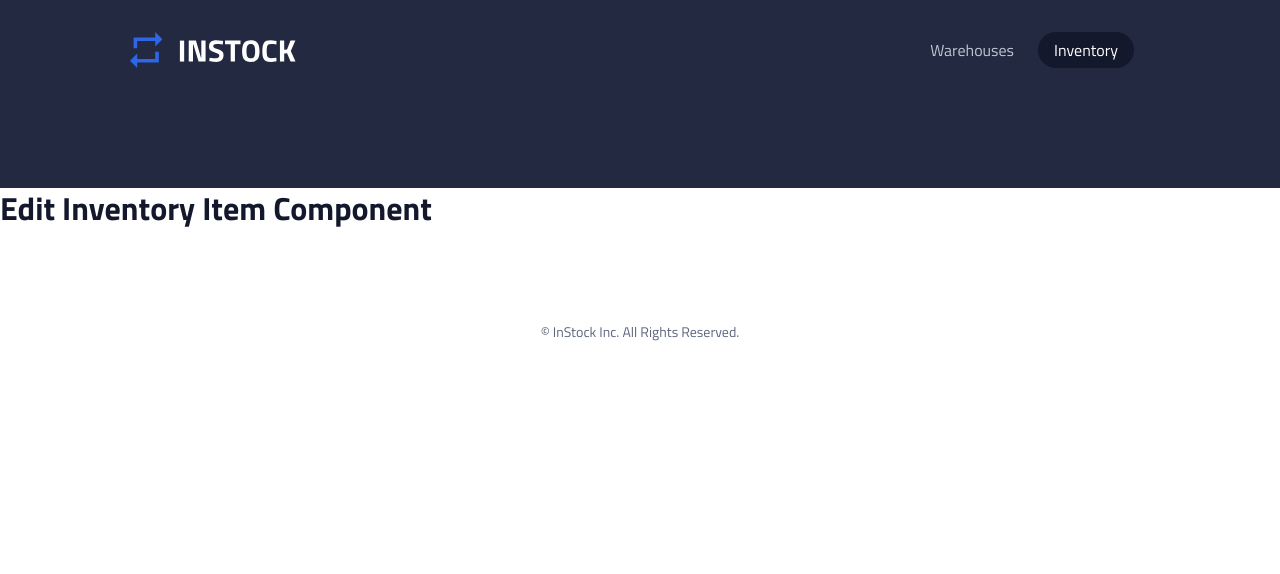
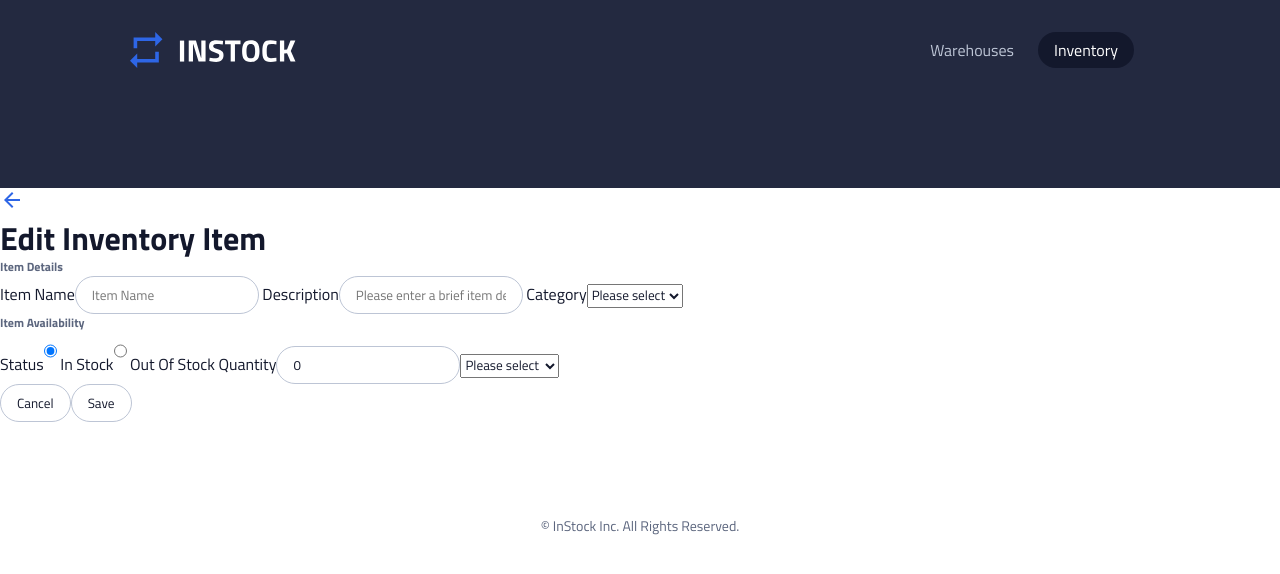
Before and after one commit to brainstation-instock/team2-instock-client, a React (Create React App) app: page /inventories/1/edit in a window 1280 px wide. Shown: the top 574 px of the page. Built offline with nearby package versions, Linux system fonts and the light colour scheme; no server answers.

Commit message:
sass in progress

```diff
--- a/src/components/AddInventoryItem/AddInventoryItem.js
+++ b/src/components/AddInventoryItem/AddInventoryItem.js
@@ -62,9 +62,13 @@ function AddInventoryItem() {
                                     <input className='details__form-input' type='text' id='item_name' placeholder="Item Name"/>
                                 </label>
 
+
                                 <label className="details__form-label" htmlFor='description'> Description
-                                    <textarea className='details__form-input--textarea' type='textarea' id='description' placeholder="Please enter a brief item description..."/>
+                                    <div className="textarea-container">
+                                        <textarea className='details__form-input--textarea' type='textarea' id='description' placeholder="Please enter a brief item description..."/>
+                                    </div>
                                 </label>
+
 
                                 <label className="details__form-label" htmlFor='category'> Category
                                     <select className='details__form-input--dropdown' id='category' defaultValue={''}>
@@ -89,8 +93,9 @@ function AddInventoryItem() {
                                         <input id='status' type="radio" value="Out Of Stock" name="status"/> <p className="stock-txt">Out Of Stock</p>
                                         </div>
                                     </label>
+                                 {/* ${formRef.current.status.value === 'Out Of Stock' ? 'out-of-stock' : 'in-stock'}  */}
                                 </div>
-                                <label className={`details__form-label--${formRef.current.status.value === "Out Of Stock" ? 'out-of-stock' : 'in-stock'}`} htmlFor='quantity'> Quantity
+                                <label className={`details__form-label`} htmlFor='quantity'> Quantity
                                     <input className='details__form-input' id='quantity' type="text" defaultValue="0"/>
                                 </label>
 
--- a/src/components/AddInventoryItem/AddInventoryItem.scss
+++ b/src/components/AddInventoryItem/AddInventoryItem.scss
@@ -164,7 +164,9 @@
         }
 
         &--textarea{
-            height:20vh;
+            border:none;
+            padding-top: 5px;
+
         }
 
     }
@@ -224,3 +226,21 @@
 .stock-txt{
     padding-left: 10px;
 }
+
+.textarea-container {
+    border: 1px solid $secondary2;
+    height: 13vh;
+    border-radius: 1.25rem;
+}
+
+.details__form-input--textarea:focus{
+    outline:none;
+}
+
+.textarea-container:focus-within {
+    border: 2px solid #2E66E5;
+}
+
+input:focus{
+    outline: 2px solid #2E66E5;
+}
--- a/src/components/EditInventoryItem/EditInventoryItem.js
+++ b/src/components/EditInventoryItem/EditInventoryItem.js
@@ -1,11 +1,89 @@
 import './EditInventoryItem.scss';
 import Header from '../Header/Header';
+import { useRef } from 'react'
+import axios from 'axios'
+import { NavLink, useNavigate } from 'react-router-dom'
+import backIcon from '../../assets/icons/arrow_back-24px.svg'
 
 function EditInventoryItem() {
+    const formRef = useRef()
+    const navigate = useNavigate()
+
+    const AddItem = (e) => {
+        e.preventDefault();
+
+        if(formRef.current.item_name.value === "" || formRef.current.description.value === "" || formRef.current.category.value === "" || formRef.current.warehouse_name.value === ""){
+            alert("Both fields must be filled!");
+            return;
+        }
+
+        axios
+        .post('http://localhost:8080/api/warehouses/')
+    }
     return (
         <>
             <Header isWarehouse={false}/>
-            <h1>Edit Inventory Item Component</h1>
+            <section>
+                <img alt="back-icon" src={backIcon} />
+                <h1>Edit Inventory Item</h1>
+            </section>
+            <section>
+                <form>
+                    <div>
+                        <div>
+                            <h2>Item Details</h2>
+
+                            <label> Item Name
+                                <input placeholder="Item Name"/>
+                            </label>
+
+                            <label> Description
+                                <input placeholder="Please enter a brief item description..."/>
+                            </label>
+
+                            <label> Category
+                                <select>
+                                    <option value="" disabled selected>Please select</option>
+                                    <option value="Accessories">Accessories</option>
+                                    <option value="Apparel">Apparel</option>
+                                    <option value="Electronics">Electronics</option>
+                                    <option value="Gear">Gear</option>
+                                    <option value="Health">Health</option>
+                                </select>
+                            </label>
+                        </div>
+                        <div>
+                            <h2>Item Availability</h2>
+
+                            <label> Status
+                                <input type="radio" value="In Stock" defaultChecked name="status"/> In Stock
+                                <input type="radio" value="Out Of Stock" name="status"/> Out Of Stock
+                            </label>
+
+                            <label> Quantity
+                                <input type="text" defaultValue="0"/>
+                            </label>
+
+                            <label>
+                                <select> Warehouse
+                                    <option value="" disabled selected>Please select</option>
+                                    <option>Manhattan</option>
+                                    <option>Washington</option>
+                                    <option>Jersey</option>
+                                    <option>San Francisco</option>
+                                    <option>Santa Monica</option>
+                                    <option>Seattle</option>
+                                    <option>Miami</option>
+                                </select>
+                            </label>
+                        </div>
+                    </div>
+                    <div>
+                        <button>Cancel</button>
+                        <button>Save</button>
+                    </div>
+                </form>
+            </section>
         </>
     )
 }
--- a/src/components/EditWarehouse/EditWarehouse.js
+++ b/src/components/EditWarehouse/EditWarehouse.js
@@ -1,5 +1,6 @@
 import './EditWarehouse.scss';
 import Header from '../Header/Header';
+import backIcon from '../../assets/icons/arrow_back-24px.svg'
 
 function EditWarehouse() {
     return (
--- a/src/components/WarehouseList/WarehouseList.js
+++ b/src/components/WarehouseList/WarehouseList.js
@@ -12,7 +12,6 @@ import chvrnRight from '../../assets/icons/chevron_right-24px.svg'
 import sortIcon from '../../assets/icons/sort-24px.svg'
 import './WarehouseList.scss'
 import DeleteWarehouse from '../DeleteWarehouse/DeleteWarehouse'
-
 
 
 const baseUrl = process.env.REACT_APP_BASE_URL;
```
